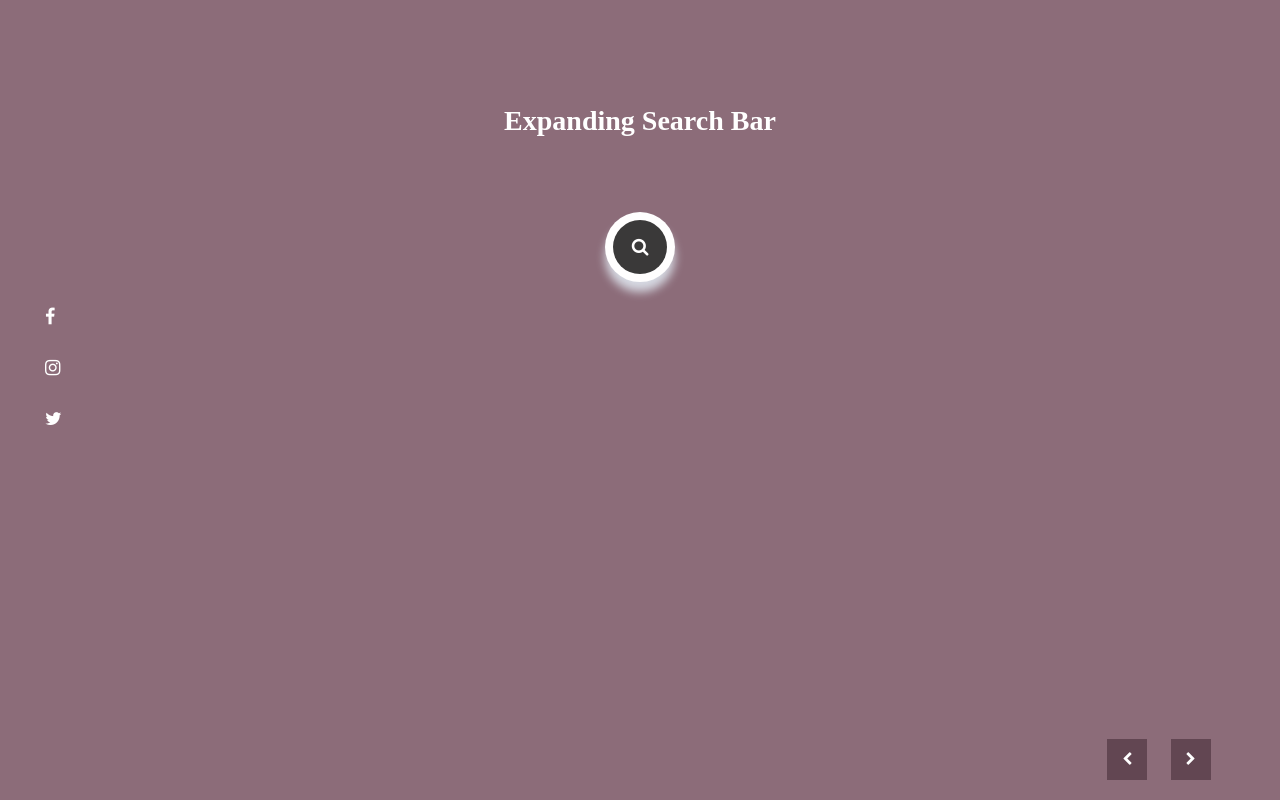
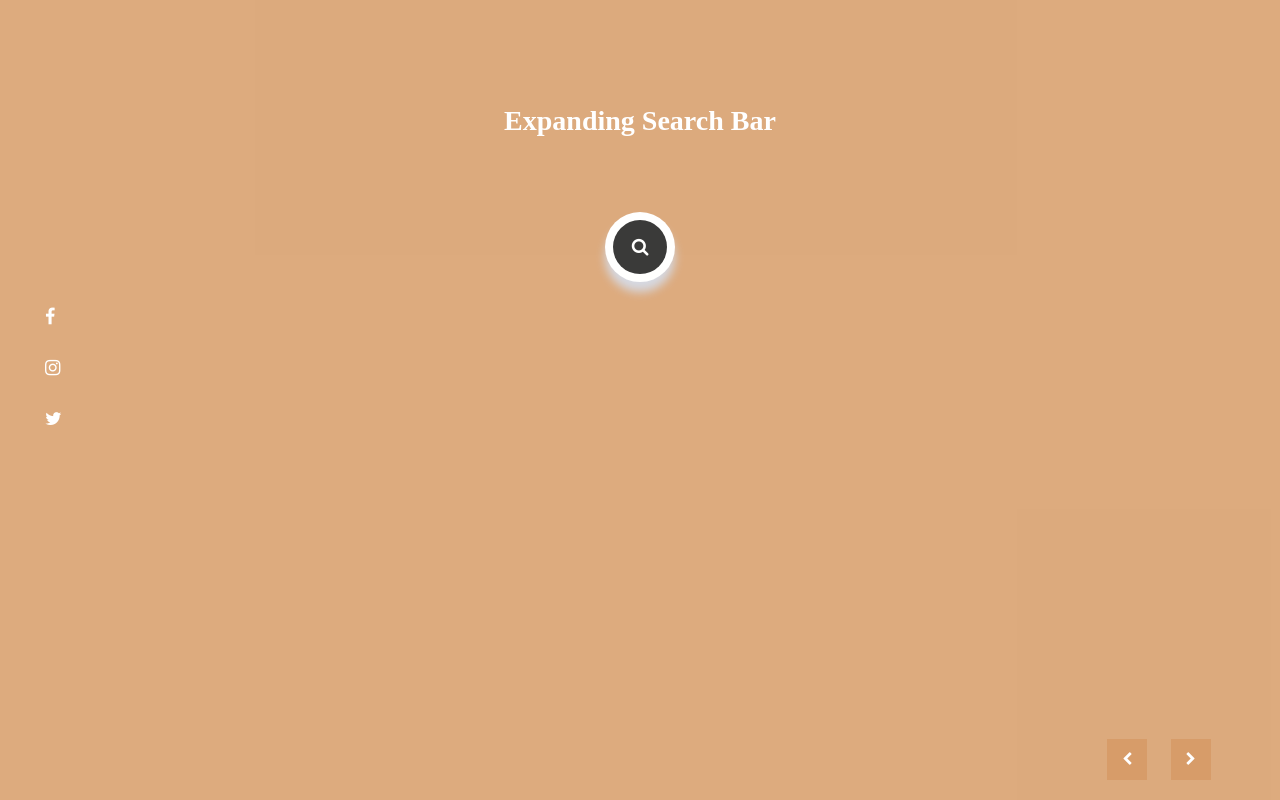
Before and after one commit to juverasworld/searchBarHover, a plain HTML site: page index.html in a window 1280 px wide. Drawn offline with nearby package versions, Linux system fonts and the light colour scheme.

Commit message:
content updated

```diff
--- a/index.html
+++ b/index.html
@@ -18,7 +18,7 @@
         <div class="overlay first"></div>
         <div class="overlay second"></div>
         <div class="overlay third"></div>
-        <h1>Expanding Search Bar</h1>
+        <h1 class="logo1">Expanding Search Bar</h1>
         <div class="product-title">
 
             <div class="search-bar">
@@ -63,7 +63,7 @@
             ease: Expo.easeInOut
         })
 
-        TweenMax.from('.logo', 1, {
+        TweenMax.from('.logo1', 1, {
             delay: 1,
             opacity: 0,
             x: -20,
@@ -140,18 +140,18 @@
             y: -800,
             ease: Expo.easeInOut
         })
-        TweenMax.from('.product-desc p', 3, {
+        TweenMax.from('.product-desc', 3, {
             delay: 4.5,
             opacity: 0,
             y: -50,
             ease: Expo.easeInOut
         })
-        TweenMax.from('.product-desc button', 3, {
-            delay: 6,
-            opacity: 0,
-            y: -50,
-            ease: Expo.easeInOut
-        })
+        // TweenMax.from('.product-desc button', 3, {
+        //     delay: 6,
+        //     opacity: 0,
+        //     y: -50,
+        //     ease: Expo.easeInOut
+        // })
     </script>
 </body>
 
--- a/style.css
+++ b/style.css
@@ -92,7 +92,8 @@ body {
     height: 100vh;
     font-family: 'poppins';
     font-size: 14px;
-    background-color: #8c6c79;
+    background-color: rgba(211, 145, 86, 0.514);
+
     color: #fff;
     overflow: hidden;
 }
@@ -177,7 +178,7 @@ body {
     z-index: 2;
 }
 
-.product-desc p {
+/* .product-desc p {
     position: absolute;
     font-size: 20px;
     top: -500px;
@@ -196,7 +197,7 @@ body {
     font-size: 10px;
     border: none;
     border-radius: 30px;
-}
+} */
 
 .size {
     position: absolute;
@@ -261,7 +262,8 @@ body {
     display: inline-block;
     padding: 10px 15px;
     margin: 20px 20px 20px 0;
-    background: #624652;
+    background-color: rgba(211, 145, 86, 0.514);
+
 }
 
 .media ul {
```
